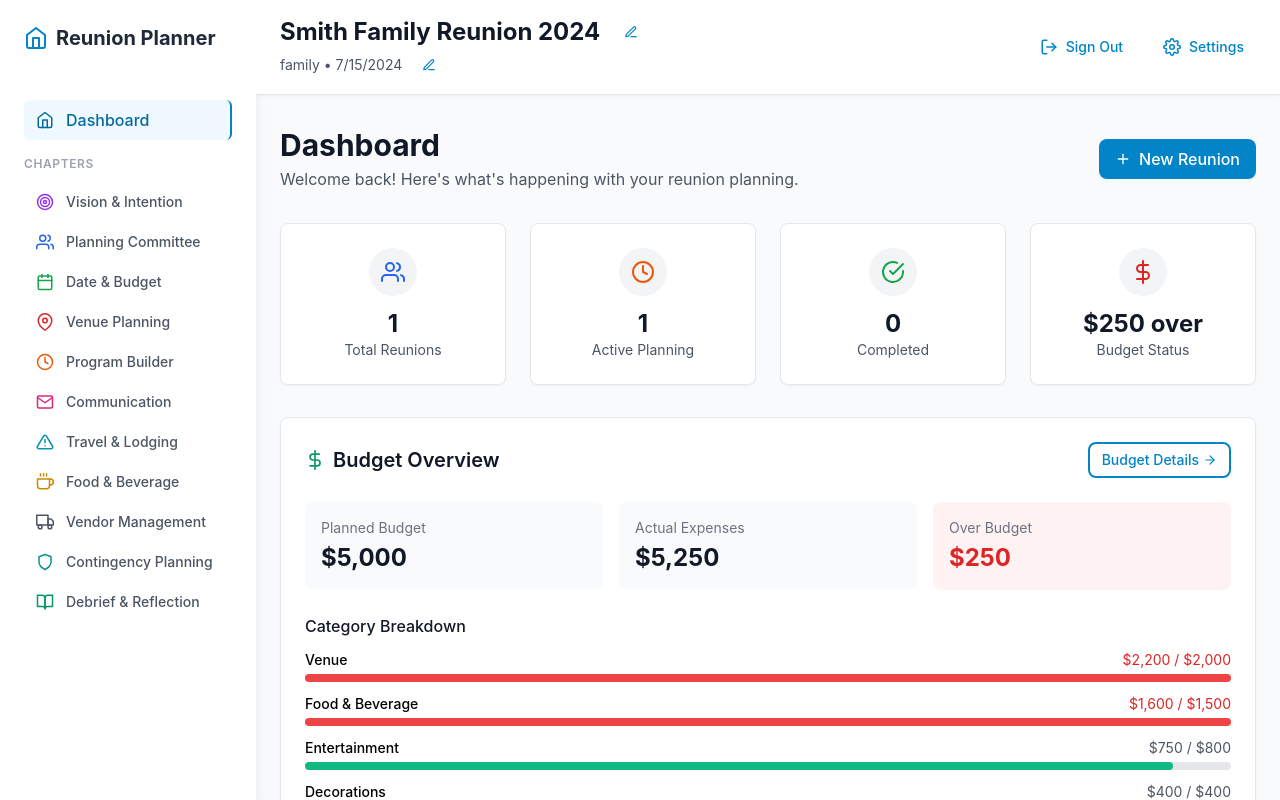
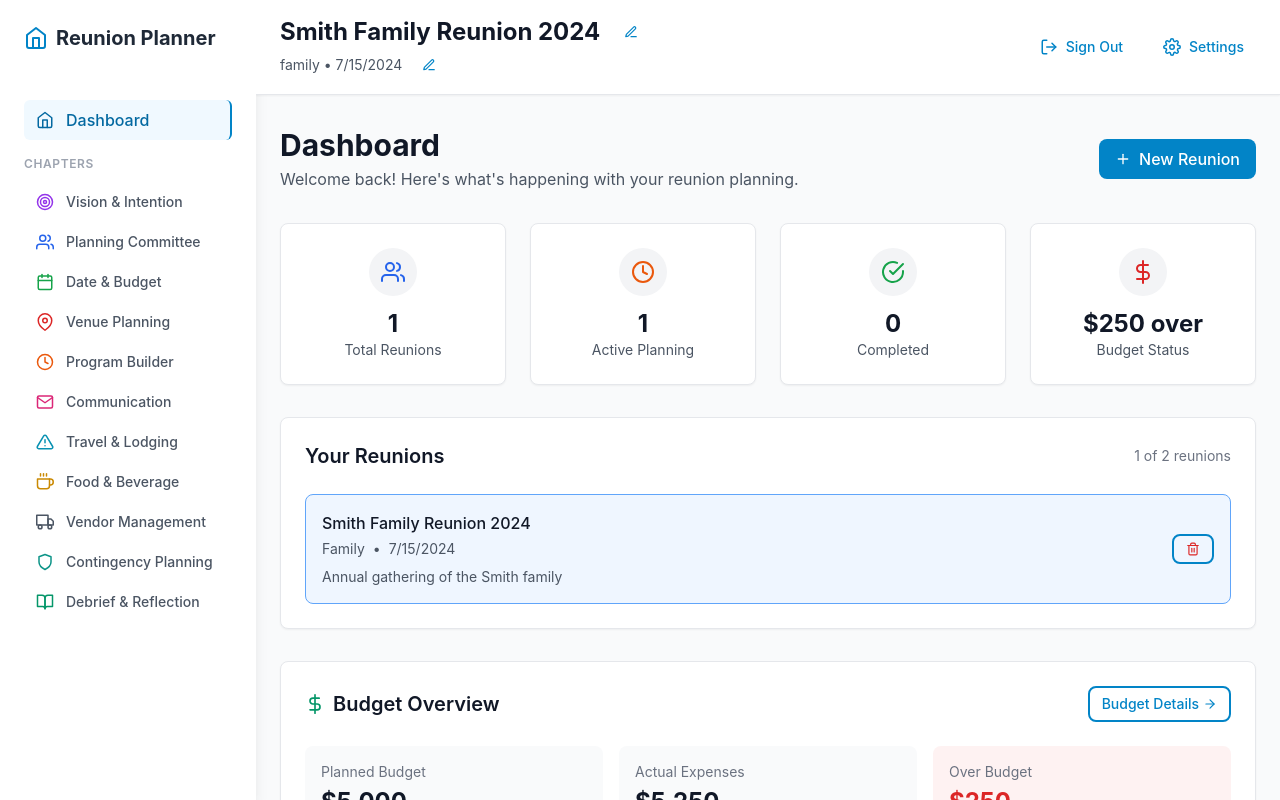
Before and after one commit to Drlmspace/Reunion-Planner-App-Development-1367, a React (Vite) app: page /#/ in a window 1280 px wide. Built offline with nearby package versions, Linux system fonts and the light colour scheme.

Commit message:
Added files via Greta

```diff
--- a/src/contexts/ReunionContext.jsx
+++ b/src/contexts/ReunionContext.jsx
@@ -31,18 +31,18 @@ const reunionReducer = (state, action) => {
     case 'SET_CURRENT_REUNION':
       return { ...state, currentReunion: action.payload };
     case 'ADD_REUNION':
-      return {
-        ...state,
-        reunions: [...state.reunions, action.payload],
-        currentReunion: action.payload
-      };
+      return { ...state, reunions: [...state.reunions, action.payload], currentReunion: action.payload };
     case 'UPDATE_REUNION':
       return {
         ...state,
-        reunions: state.reunions.map(r =>
-          r.id === action.payload.id ? action.payload : r
-        ),
+        reunions: state.reunions.map(r => r.id === action.payload.id ? action.payload : r),
         currentReunion: state.currentReunion?.id === action.payload.id ? action.payload : state.currentReunion
+      };
+    case 'DELETE_REUNION':
+      return {
+        ...state,
+        reunions: state.reunions.filter(r => r.id !== action.payload),
+        currentReunion: state.currentReunion?.id === action.payload ? null : state.currentReunion
       };
     default:
       return state;
@@ -70,6 +70,7 @@ export const ReunionProvider = ({ children }) => {
           created_at: new Date().toISOString()
         }
       ];
+
       dispatch({ type: 'SET_REUNIONS', payload: sampleReunions });
       dispatch({ type: 'SET_CURRENT_REUNION', payload: sampleReunions[0] });
       return;
@@ -108,8 +109,10 @@ export const ReunionProvider = ({ children }) => {
       } else {
         // Load demo reunions from localStorage
         const demoReunions = JSON.parse(localStorage.getItem('demoReunions') || '[]');
+
         if (demoReunions.length > 0) {
           dispatch({ type: 'SET_REUNIONS', payload: demoReunions });
+
           if (!state.currentReunion) {
             dispatch({ type: 'SET_CURRENT_REUNION', payload: demoReunions[0] });
           }
@@ -126,7 +129,9 @@ export const ReunionProvider = ({ children }) => {
               created_at: new Date().toISOString()
             }
           ];
+
           dispatch({ type: 'SET_REUNIONS', payload: mockReunions });
+
           if (!state.currentReunion) {
             dispatch({ type: 'SET_CURRENT_REUNION', payload: mockReunions[0] });
           }
@@ -148,7 +153,9 @@ export const ReunionProvider = ({ children }) => {
           created_at: new Date().toISOString()
         }
       ];
+
       dispatch({ type: 'SET_REUNIONS', payload: mockReunions });
+
       if (!state.currentReunion) {
         dispatch({ type: 'SET_CURRENT_REUNION', payload: mockReunions[0] });
       }
@@ -158,6 +165,13 @@ export const ReunionProvider = ({ children }) => {
   };
 
   const createReunion = async (reunionData) => {
+    const MAX_REUNIONS = 2;
+
+    if (state.reunions.length >= MAX_REUNIONS) {
+      toast.error(`You can only create up to ${MAX_REUNIONS} reunions. Please delete an existing reunion first.`);
+      return { data: null, error: new Error(`Maximum limit of ${MAX_REUNIONS} reunions reached`) };
+    }
+
     try {
       dispatch({ type: 'SET_LOADING', payload: true });
 
@@ -205,7 +219,6 @@ export const ReunionProvider = ({ children }) => {
 
       toast.success('Reunion created successfully!');
       return { data: newReunion, error: null };
-
     } catch (error) {
       console.error('Error creating reunion:', error);
       dispatch({ type: 'SET_ERROR', payload: error.message });
@@ -221,7 +234,6 @@ export const ReunionProvider = ({ children }) => {
       dispatch({ type: 'ADD_REUNION', payload: fallbackReunion });
       toast.success('Reunion created successfully!');
       return { data: fallbackReunion, error: null };
-
     } finally {
       dispatch({ type: 'SET_LOADING', payload: false });
     }
@@ -252,12 +264,7 @@ export const ReunionProvider = ({ children }) => {
       }
 
       // Demo mode - update local state
-      const updatedReunion = {
-        ...(state.reunions.find(r => r.id === id) || {}),
-        ...updates,
-        id
-      };
-
+      const updatedReunion = { ...(state.reunions.find(r => r.id === id) || {}), ...updates, id };
       dispatch({ type: 'UPDATE_REUNION', payload: updatedReunion });
 
       // Update localStorage
@@ -267,20 +274,73 @@ export const ReunionProvider = ({ children }) => {
 
       toast.success('Reunion updated successfully!');
       return { data: updatedReunion, error: null };
-
     } catch (error) {
       console.error('Failed to update reunion:', error);
 
       // Fallback to demo mode
-      const updatedReunion = {
-        ...(state.reunions.find(r => r.id === id) || {}),
-        ...updates,
-        id
-      };
-
+      const updatedReunion = { ...(state.reunions.find(r => r.id === id) || {}), ...updates, id };
       dispatch({ type: 'UPDATE_REUNION', payload: updatedReunion });
       toast.success('Reunion updated successfully!');
       return { data: updatedReunion, error: null };
+    }
+  };
+
+  const deleteReunion = async (id) => {
+    try {
+      // Check if Supabase is available and try to use it
+      if (isSupabaseAvailable && supabase) {
+        try {
+          // Real API call
+          const { error } = await supabase
+            .from(TABLES.REUNIONS)
+            .delete()
+            .eq('id', id);
+
+          if (error) throw error;
+
+          dispatch({ type: 'DELETE_REUNION', payload: id });
+
+          // If we deleted the current reunion, select another one if available
+          if (state.currentReunion?.id === id) {
+            const remainingReunions = state.reunions.filter(r => r.id !== id);
+            if (remainingReunions.length > 0) {
+              dispatch({ type: 'SET_CURRENT_REUNION', payload: remainingReunions[0] });
+            } else {
+              dispatch({ type: 'SET_CURRENT_REUNION', payload: null });
+            }
+          }
+
+          toast.success('Reunion deleted successfully!');
+          return { error: null };
+        } catch (error) {
+          console.error('Supabase error, falling back to local storage:', error);
+          // Fall through to demo mode
+        }
+      }
+
+      // Demo mode - update local state
+      dispatch({ type: 'DELETE_REUNION', payload: id });
+
+      // Update localStorage
+      const existingReunions = JSON.parse(localStorage.getItem('demoReunions') || '[]');
+      const updatedReunions = existingReunions.filter(r => r.id !== id);
+      localStorage.setItem('demoReunions', JSON.stringify(updatedReunions));
+
+      // If we deleted the current reunion, select another one if available
+      if (state.currentReunion?.id === id) {
+        if (updatedReunions.length > 0) {
+          dispatch({ type: 'SET_CURRENT_REUNION', payload: updatedReunions[0] });
+        } else {
+          dispatch({ type: 'SET_CURRENT_REUNION', payload: null });
+        }
+      }
+
+      toast.success('Reunion deleted successfully!');
+      return { error: null };
+    } catch (error) {
+      console.error('Failed to delete reunion:', error);
+      toast.error('Failed to delete reunion');
+      return { error };
     }
   };
 
@@ -306,6 +366,7 @@ export const ReunionProvider = ({ children }) => {
     ...state,
     createReunion,
     updateReunion,
+    deleteReunion,
     setCurrentReunion,
     fetchReunions,
     isSupabaseAvailable
--- a/src/pages/Dashboard.jsx
+++ b/src/pages/Dashboard.jsx
@@ -10,18 +10,23 @@ import SafeIcon from '../common/SafeIcon';
 import { Link } from 'react-router-dom';
 import toast from 'react-hot-toast';
 
-const { FiPlus, FiCalendar, FiUsers, FiDollarSign, FiCheckCircle, FiClock, FiMessageSquare, FiAlertTriangle, FiArrowRight, FiX, FiSave } = FiIcons;
+const { FiPlus, FiCalendar, FiUsers, FiDollarSign, FiCheckCircle, FiClock, FiMessageSquare, FiAlertTriangle, FiArrowRight, FiX, FiSave, FiRefreshCw, FiTrash2 } = FiIcons;
 
 const Dashboard = () => {
-  const { currentReunion, reunions, createReunion, setCurrentReunion, loading } = useReunion();
+  const { currentReunion, reunions, createReunion, setCurrentReunion, loading, deleteReunion } = useReunion();
   const [showBudgetAlert, setShowBudgetAlert] = useState(false);
   const [showCreateForm, setShowCreateForm] = useState(false);
+  const [showDeleteConfirm, setShowDeleteConfirm] = useState(false);
+  const [reunionToDelete, setReunionToDelete] = useState(null);
   const [newReunion, setNewReunion] = useState({
     title: '',
     description: '',
     type: 'family',
     planned_date: ''
   });
+
+  const MAX_REUNIONS = 2;
+  const canCreateReunion = reunions.length < MAX_REUNIONS;
 
   // Sample budget data - in a real app, this would come from the budget context or API
   const budgetData = {
@@ -66,6 +71,11 @@ const Dashboard = () => {
       return;
     }
 
+    if (reunions.length >= MAX_REUNIONS) {
+      toast.error(`You can only create up to ${MAX_REUNIONS} reunions. Please delete an existing reunion first.`);
+      return;
+    }
+
     try {
       const { data, error } = await createReunion(newReunion);
 
@@ -93,6 +103,46 @@ const Dashboard = () => {
       console.error('Error creating reunion:', error);
       toast.error('Failed to create reunion');
     }
+  };
+
+  const handleDeleteReunion = async (reunion) => {
+    setReunionToDelete(reunion);
+    setShowDeleteConfirm(true);
+  };
+
+  const confirmDeleteReunion = async () => {
+    if (!reunionToDelete) return;
+
+    try {
+      const { error } = await deleteReunion(reunionToDelete.id);
+
+      if (error) {
+        toast.error('Failed to delete reunion: ' + error.message);
+      } else {
+        toast.success('Reunion deleted successfully');
+
+        // If we deleted the current reunion, select another one if available
+        if (currentReunion && currentReunion.id === reunionToDelete.id) {
+          const remainingReunions = reunions.filter(r => r.id !== reunionToDelete.id);
+          if (remainingReunions.length > 0) {
+            setCurrentReunion(remainingReunions[0]);
+          } else {
+            setCurrentReunion(null);
+          }
+        }
+      }
+    } catch (error) {
+      console.error('Error deleting reunion:', error);
+      toast.error('Failed to delete reunion');
+    } finally {
+      setShowDeleteConfirm(false);
+      setReunionToDelete(null);
+    }
+  };
+
+  const switchReunion = (reunion) => {
+    setCurrentReunion(reunion);
+    toast.success(`Switched to ${reunion.title}`);
   };
 
   const openFeedbackForm = () => {
@@ -145,12 +195,28 @@ const Dashboard = () => {
         <Button
           onClick={() => setShowCreateForm(true)}
           className="flex items-center space-x-2"
-          disabled={loading}
+          disabled={loading || !canCreateReunion}
+          title={!canCreateReunion ? `Maximum limit of ${MAX_REUNIONS} reunions reached` : undefined}
         >
           <SafeIcon icon={FiPlus} />
           <span>New Reunion</span>
         </Button>
       </div>
+
+      {/* Reunion Limit Alert */}
+      {!canCreateReunion && (
+        <div className="bg-yellow-50 border border-yellow-200 rounded-lg p-4">
+          <div className="flex items-center space-x-3">
+            <SafeIcon icon={FiAlertTriangle} className="text-yellow-600" />
+            <div>
+              <h3 className="text-sm font-medium text-yellow-800">Reunion Limit Reached</h3>
+              <p className="text-sm text-yellow-700">
+                You can create up to {MAX_REUNIONS} reunions. Please delete an existing reunion to create a new one.
+              </p>
+            </div>
+          </div>
+        </div>
+      )}
 
       {/* Create Reunion Modal */}
       {showCreateForm && (
@@ -239,6 +305,49 @@ const Dashboard = () => {
         </motion.div>
       )}
 
+      {/* Delete Confirmation Modal */}
+      {showDeleteConfirm && reunionToDelete && (
+        <motion.div
+          initial={{ opacity: 0 }}
+          animate={{ opacity: 1 }}
+          className="fixed inset-0 bg-black bg-opacity-50 flex items-center justify-center z-50 p-4"
+        >
+          <motion.div
+            initial={{ scale: 0.9, opacity: 0 }}
+            animate={{ scale: 1, opacity: 1 }}
+            className="bg-white rounded-lg p-6 max-w-md w-full mx-4"
+          >
+            <div className="flex items-center space-x-3 text-red-600 mb-4">
+              <SafeIcon icon={FiAlertTriangle} className="text-xl" />
+              <h2 className="text-xl font-semibold">Delete Reunion</h2>
+            </div>
+            <p className="text-gray-700 mb-6">
+              Are you sure you want to delete <strong>{reunionToDelete.title}</strong>? This action cannot be undone.
+            </p>
+            <div className="flex space-x-3">
+              <Button
+                variant="outline"
+                onClick={() => {
+                  setShowDeleteConfirm(false);
+                  setReunionToDelete(null);
+                }}
+                className="flex-1"
+              >
+                Cancel
+              </Button>
+              <Button
+                variant="danger"
+                onClick={confirmDeleteReunion}
+                className="flex-1 flex items-center justify-center space-x-2"
+              >
+                <SafeIcon icon={FiTrash2} />
+                <span>Delete Reunion</span>
+              </Button>
+            </div>
+          </motion.div>
+        </motion.div>
+      )}
+
       {/* Quick Stats */}
       <div className="grid grid-cols-1 md:grid-cols-2 lg:grid-cols-4 gap-6">
         {quickStats.map((stat, index) => (
@@ -260,6 +369,73 @@ const Dashboard = () => {
           </motion.div>
         ))}
       </div>
+
+      {/* All Reunions List */}
+      <Card>
+        <div className="flex items-center justify-between mb-6">
+          <h2 className="text-xl font-semibold text-gray-900">Your Reunions</h2>
+          <div className="text-sm text-gray-500">
+            {reunions.length} of {MAX_REUNIONS} reunions
+          </div>
+        </div>
+
+        <div className="space-y-4">
+          {reunions.map(reunion => (
+            <div
+              key={reunion.id}
+              className={`p-4 border rounded-lg ${currentReunion?.id === reunion.id ? 'border-blue-400 bg-blue-50' : 'hover:bg-gray-50'}`}
+            >
+              <div className="flex items-center justify-between">
+                <div className="flex-1">
+                  <h3 className="font-medium text-gray-900">{reunion.title}</h3>
+                  <div className="flex items-center text-sm text-gray-600 mt-1">
+                    <span className="capitalize">{reunion.type}</span>
+                    {reunion.planned_date && (
+                      <>
+                        <span className="mx-2">•</span>
+                        <span>{new Date(reunion.planned_date).toLocaleDateString()}</span>
+                      </>
+                    )}
+                  </div>
+                  {reunion.description && (
+                    <p className="text-sm text-gray-600 mt-2">{reunion.description}</p>
+                  )}
+                </div>
+                <div className="flex items-center space-x-2 ml-4">
+                  {currentReunion?.id !== reunion.id && (
+                    <Button
+                      size="small"
+                      onClick={() => switchReunion(reunion)}
+                      className="flex items-center space-x-1"
+                    >
+                      <SafeIcon icon={FiRefreshCw} />
+                      <span>Switch</span>
+                    </Button>
+                  )}
+                  <Button
+                    variant="outline"
+                    size="small"
+                    onClick={() => handleDeleteReunion(reunion)}
+                    className="text-red-600 hover:bg-red-50"
+                  >
+                    <SafeIcon icon={FiTrash2} />
+                  </Button>
+                </div>
+              </div>
+            </div>
+          ))}
+
+          {reunions.length === 0 && (
+            <div className="text-center py-6">
+              <SafeIcon icon={FiCalendar} className="text-4xl text-gray-300 mb-3 mx-auto" />
+              <p className="text-gray-500 mb-4">No reunions created yet</p>
+              <Button variant="outline" size="small" onClick={() => setShowCreateForm(true)}>
+                Create Your First Reunion
+              </Button>
+            </div>
+          )}
+        </div>
+      </Card>
 
       {/* Budget Overview */}
       <Card>
@@ -294,7 +470,6 @@ const Dashboard = () => {
               </div>
             </div>
           </div>
-
           <div className="space-y-3">
             <h3 className="font-medium text-gray-900">Category Breakdown</h3>
             {budgetData.categories.map((category, index) => (
@@ -317,6 +492,7 @@ const Dashboard = () => {
         </div>
       </Card>
 
+      {/* Current Reunion & Recent Activity */}
       <div className="grid grid-cols-1 lg:grid-cols-2 gap-8">
         {/* Current Reunion */}
         <Card>
@@ -337,7 +513,9 @@ const Dashboard = () => {
               <div className="flex items-center justify-between text-sm">
                 <span className="text-gray-600">Date:</span>
                 <span className="font-medium">
-                  {currentReunion.planned_date ? new Date(currentReunion.planned_date).toLocaleDateString() : 'Not set'}
+                  {currentReunion.planned_date
+                    ? new Date(currentReunion.planned_date).toLocaleDateString()
+                    : 'Not set'}
                 </span>
               </div>
               <div className="pt-4 border-t">
@@ -346,7 +524,10 @@ const Dashboard = () => {
                   <span className="text-sm font-medium">25%</span>
                 </div>
                 <div className="w-full bg-gray-200 rounded-full h-2 mt-2">
-                  <div className="bg-primary-600 h-2 rounded-full" style={{ width: '25%' }}></div>
+                  <div
+                    className="bg-primary-600 h-2 rounded-full"
+                    style={{ width: '25%' }}
+                  ></div>
                 </div>
               </div>
             </div>
```
